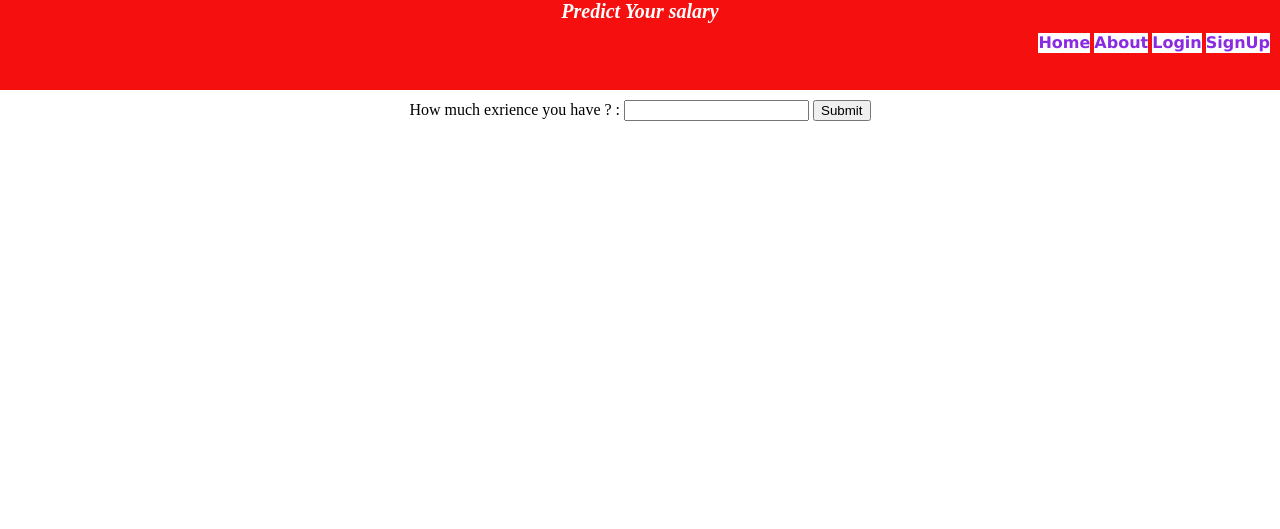
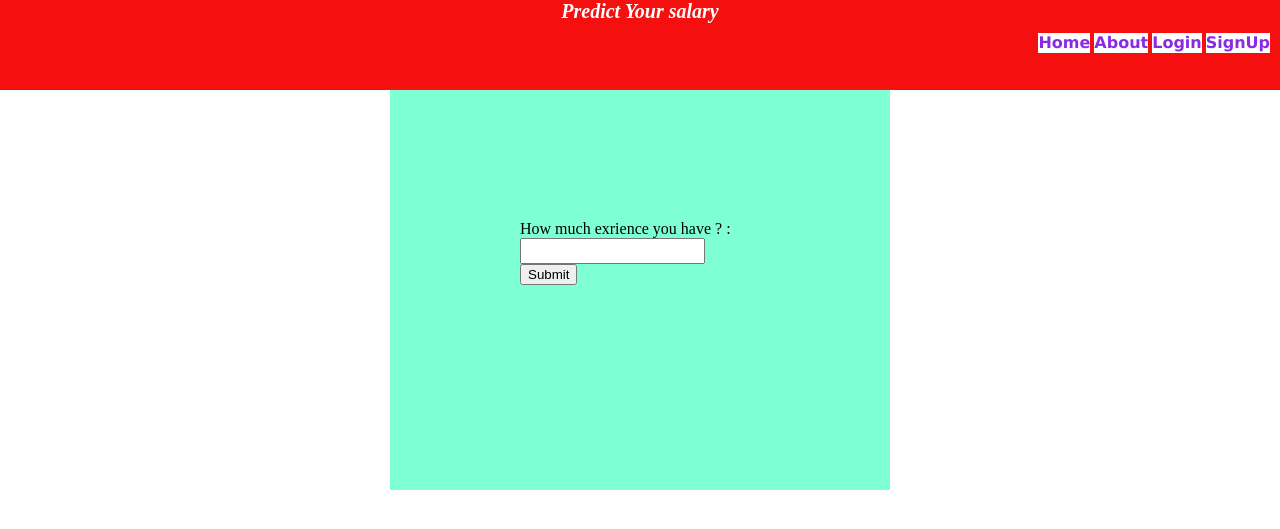
Before and after one commit to tahyd/python_app, a Flask app: page / in a window 1280 px wide. Shown: the top 529 px of the page. Run offline with Flask 3, Linux system fonts and the light colour scheme.

Commit message:
style changed

```diff
--- a/app.py
+++ b/app.py
@@ -17,4 +17,4 @@ def helloword():
 
 if __name__ == '__main__':
     print('Main')
-    main_app.run(port=5000)
+    main_app.run(port=9090)
--- a/static/css/style.css
+++ b/static/css/style.css
@@ -7,6 +7,7 @@
     width: 100%;
     background-color:rgb(246, 15, 15);
     color: white;
+
 }
 .h_title {
     text-align: center;
@@ -35,6 +36,21 @@ li a {
 }
 
 .input_form{
-    margin: 10px;
-    text-align: center;
+    margin: auto;
+
+    height: 400px;
+    width: 500px;
+    padding: 130px;
+    background-color: aquamarine;
+    box-sizing: border-box;
+
 }
+
+.input_form input{
+
+    display: block;
+    height: 20px;
+
+
+
+}
```
